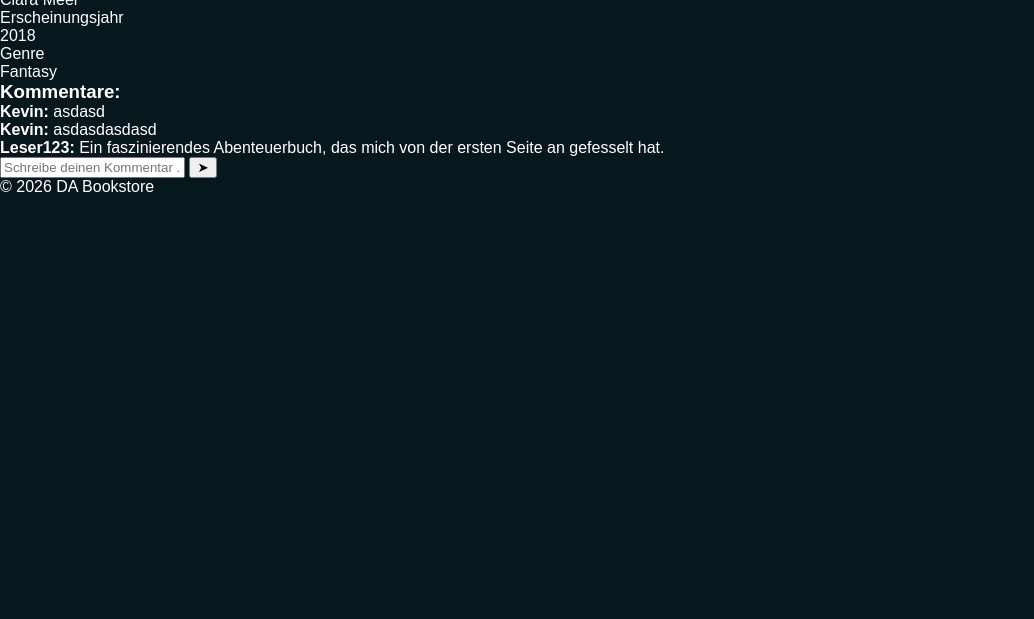
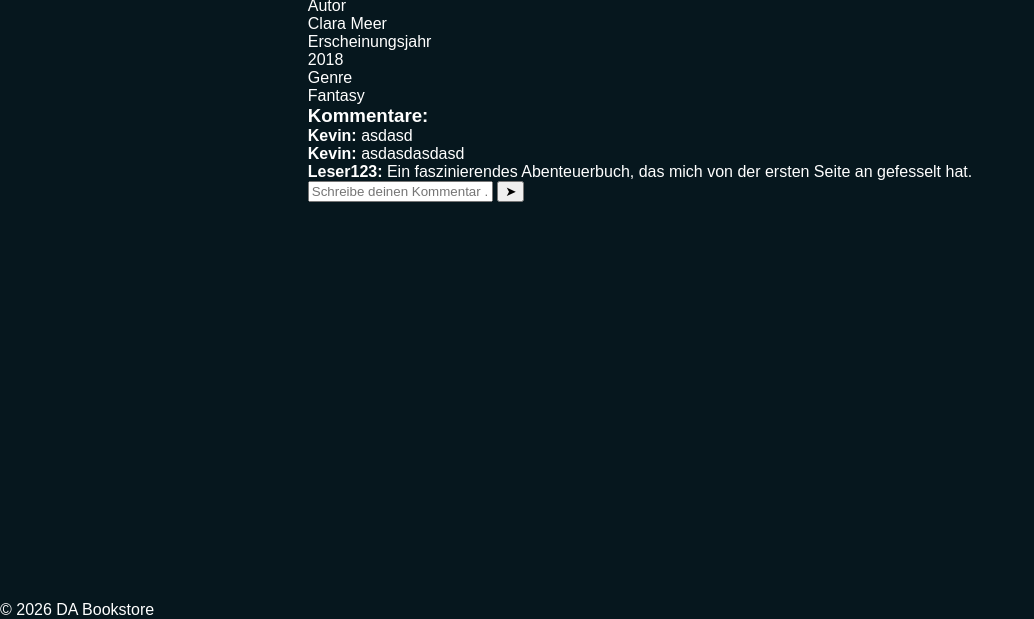
Before and after one commit to Tyrone0205/Bookstore, a plain HTML site: page index.html in a window 1280 px wide. Shown: the part 181-800 px from the top of the page, without its empty margins (0-1034 px from the left). Drawn offline with Linux system fonts and the light colour scheme.

Commit message:
feat: main style added

```diff
--- a/style.css
+++ b/style.css
@@ -60,3 +60,16 @@ header {
     font-size: 26px;
     font-weight: bold;
 }
+
+/* Main */
+main {
+    flex: 1;
+    padding: 24px 20px 80px;
+}
+
+.book-container {
+    display: flex;
+    flex-direction: column;
+    align-items: center;
+    gap: 16px;
+}
```
